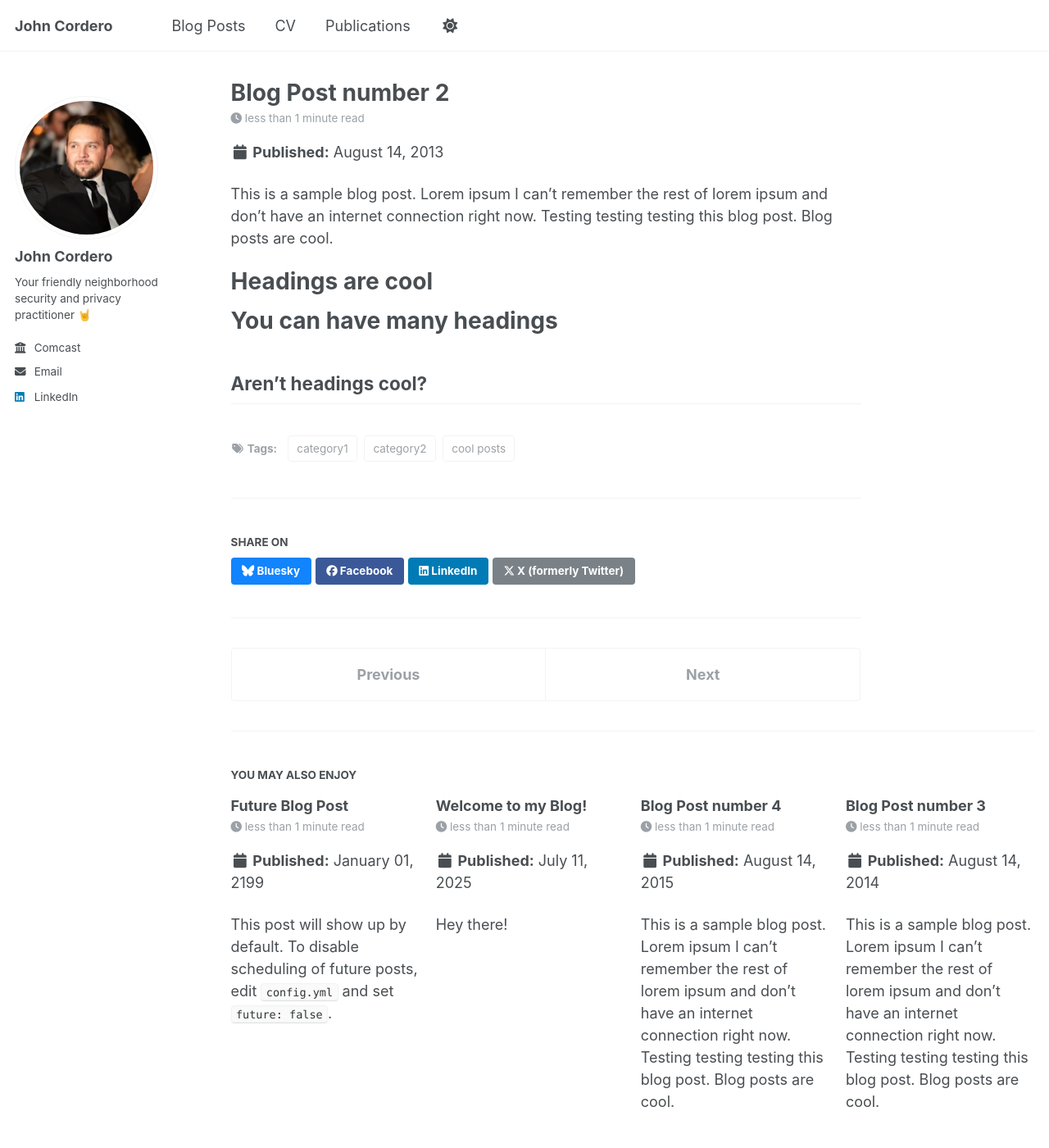
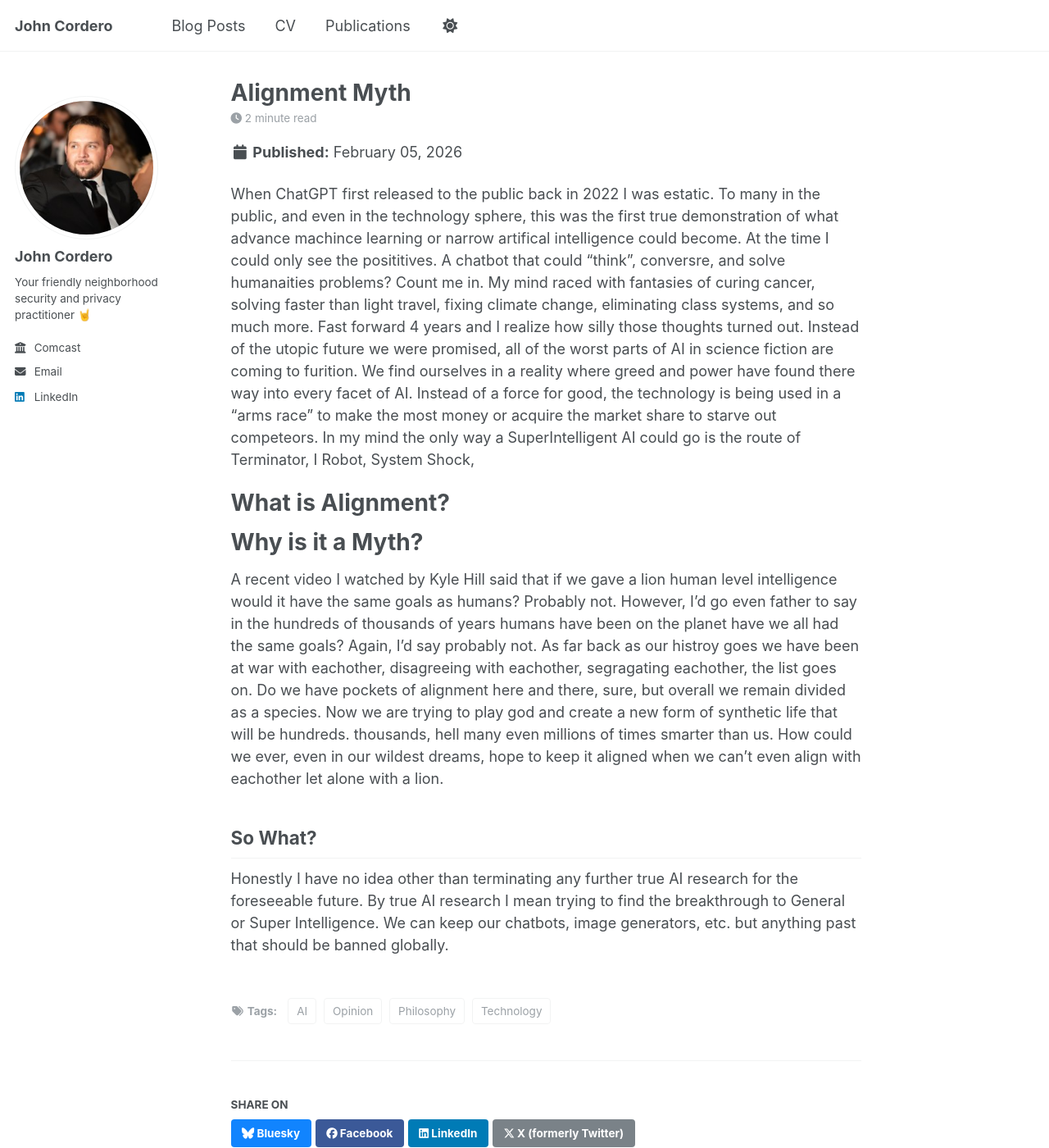
Before and after one commit to corderojoh/corderojoh.github.io, a Jekyll site: the page built from _posts/2013-08-14-blog-post-2.md, in a window 1280 px wide and 1400 px high. Shown: the whole window at 82% size. Built offline with Jekyll 4.4.1, drawn with Linux system fonts in a browser that asks for light colours; a script that is not in the unit is left out.

Commit message:
AI Alignment Blog first pass
Updated blog post title, date, permalink, and content to reflect new themes on AI and alignment.

```diff
--- a/_posts/2013-08-14-blog-post-2.md
+++ b/_posts/2013-08-14-blog-post-2.md
@@ -1,20 +1,23 @@
 ---
-title: 'Blog Post number 2'
-date: 2013-08-14
-permalink: /posts/2013/08/blog-post-2/
+title: 'Alignment Myth'
+date: 2026-02-05
+permalink: /posts/2026/02/Alignment Myth/
 tags:
-  - cool posts
-  - category1
-  - category2
+  - AI
+  - Technology
+  - Philosophy
+  - Opinion
 ---
 
-This is a sample blog post. Lorem ipsum I can't remember the rest of lorem ipsum and don't have an internet connection right now. Testing testing testing this blog post. Blog posts are cool.
+When ChatGPT first released to the public back in 2022 I was estatic. To many in the public, and even in the technology sphere, this was the first true demonstration of what advance machince learning or narrow artifical intelligence could become. At the time I could only see the posititives. A chatbot that could "think", conversre, and solve humanaities problems? Count me in. My mind raced with fantasies of curing cancer, solving faster than light travel, fixing climate change, eliminating class systems, and so much more. Fast forward 4 years and I realize how silly those thoughts turned out. Instead of the utopic future we were promised, all of the worst parts of AI in science fiction are coming to furition. We find ourselves in a reality where greed and power have found there way into every facet of AI. Instead of a force for good, the technology is being used in a "arms race" to make the most money or acquire the market share to starve out competeors. In my mind the only way a SuperIntelligent AI could go is the route of Terminator, I Robot, System Shock,
 
-Headings are cool
+What is Alignment?
 ======
 
-You can have many headings
+Why is it a Myth?
 ======
+A recent video I watched by Kyle Hill said that if we gave a lion human level intelligence would it have the same goals as humans? Probably not. However, I'd go even father to say in the hundreds of thousands of years humans have been on the planet have we all had the same goals? Again, I'd say probably not. As far back as our histroy goes we have been at war with eachother, disagreeing with eachother, segragating eachother, the list goes on. Do we have pockets of alignment here and there, sure, but overall we remain divided as a species. Now we are trying to play god and create a new form of synthetic life that will be hundreds. thousands, hell many even millions of times smarter than us. How could we ever, even in our wildest dreams, hope to keep it aligned when we can't even align with eachother let alone with a lion.
 
-Aren't headings cool?
+So What?
 ------
+Honestly I have no idea other than terminating any further true AI research for the foreseeable future. By true AI research I mean trying to find the breakthrough to General or Super Intelligence. We can keep our chatbots, image generators, etc. but anything past that should be banned globally.
```
